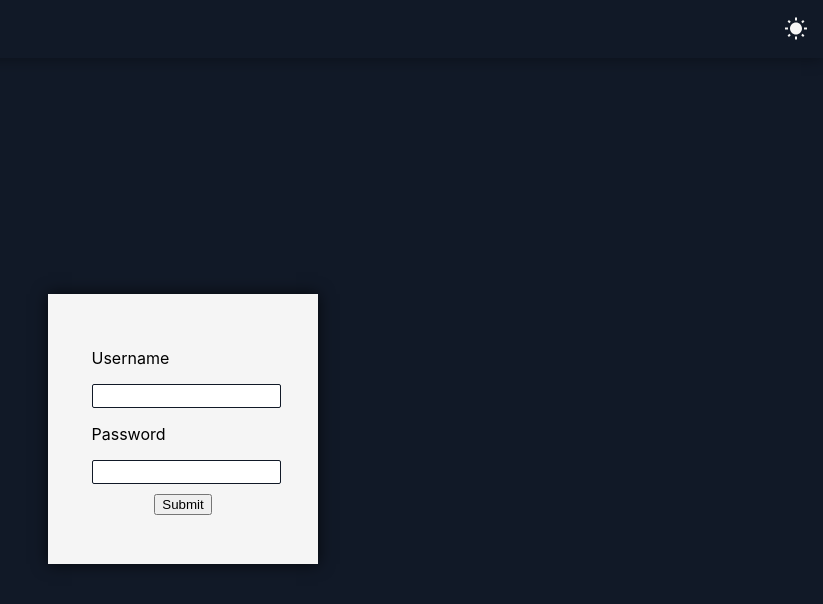
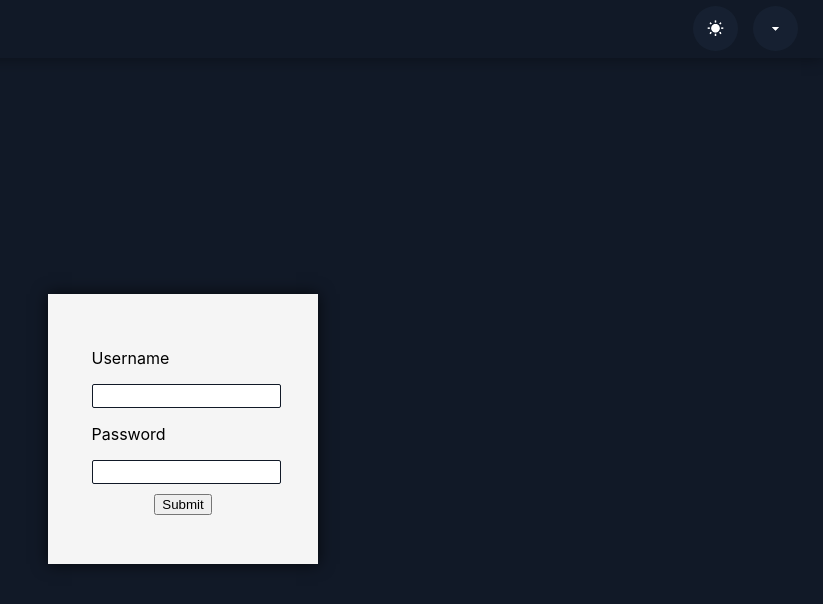
Before and after one commit to Kvek/fitness-tracker, a React (Create React App) app: page / in a window 1280 px wide. Shown: the top 604 px of the page, without its empty margins (457-1280 px from the left). Built offline with nearby package versions, Linux system fonts and the light colour scheme.

Commit message:
Added Navbar menu

```diff
--- a/package.json
+++ b/package.json
@@ -3,6 +3,7 @@
   "version": "0.1.0",
   "private": true,
   "dependencies": {
+    "@atlaskit/css-reset": "^6.0.5",
     "@material-ui/core": "^4.11.3",
     "@material-ui/icons": "^4.11.2",
     "@reach/router": "^1.3.4",
@@ -13,6 +14,7 @@
     "react-dom": "^17.0.1",
     "react-redux": "^7.2.2",
     "react-scripts": "4.0.2",
+    "react-transition-group": "^4.4.1",
     "redux": "^4.0.5",
     "redux-devtools-extension": "^2.13.8",
     "styled-components": "^5.2.1",
--- a/src/components/Navbar.tsx
+++ b/src/components/Navbar.tsx
@@ -1,8 +1,14 @@
 import { useEffect, useState } from "react";
 import { useDispatch } from "react-redux";
 
-import { Brightness2Outlined, WbSunny } from "@material-ui/icons";
+import {
+  ArrowDropDown,
+  Brightness2Outlined,
+  WbSunny,
+} from "@material-ui/icons";
 
+import { NavbarIcon } from "./NavbarIcon";
+import { NavbarMenu } from "./NavbarMenu";
 import { styled } from "global-theme";
 import { setDarkTheme } from "store/theme/actions";
 
@@ -13,17 +19,12 @@
   align-items: center;
   justify-content: flex-end;
   padding: 5px 15px;
-  width: calc(100% - 30px);
-
-  svg {
-    cursor: pointer;
-    color: ${({ theme }) => theme.color};
-    transition: ${({ theme }) => `color ${theme.transition.speed} ease-in`};
-  }
+  position: relative;
 `;
 
 const Navbar = () => {
   const [toggleDarkTheme, setToggleDarkTheme] = useState(true);
+  const [showMenu, setShowMenu] = useState(false);
   const dispatch = useDispatch();
 
   const toggleTheme = () => setToggleDarkTheme((prevState) => !prevState);
@@ -32,16 +33,23 @@
     dispatch(setDarkTheme(toggleDarkTheme));
   }, [toggleDarkTheme]);
 
+  const iconToggle = toggleDarkTheme ? (
+    <WbSunny />
+  ) : (
+    <Brightness2Outlined style={{ transform: "rotate(150deg)" }} />
+  );
+
   return (
     <NavBarContainer>
-      {toggleDarkTheme ? (
-        <WbSunny onClick={toggleTheme} />
-      ) : (
-        <Brightness2Outlined
-          onClick={toggleTheme}
-          style={{ transform: "rotate(150deg)" }}
-        />
-      )}
+      <NavbarIcon onClick={toggleTheme} icon={iconToggle} />
+      <NavbarIcon
+        icon={<ArrowDropDown />}
+        onIconHover={() => setShowMenu(true)}
+        onIconLeave={() => setShowMenu(false)}
+        open={showMenu}
+      >
+        <NavbarMenu />
+      </NavbarIcon>
     </NavBarContainer>
   );
 };
--- /dev/null
+++ b/src/components/NavbarIcon.tsx
@@ -0,0 +1,78 @@
+import { ReactElement } from "react";
+import { useSelector } from "react-redux";
+
+import { styled } from "global-theme";
+import { AppState } from "store/rootType";
+
+type IconContainerType = {
+  isDarkTheme: boolean;
+};
+
+const NavbarIconContainer = styled.div`
+  margin: 0 5px;
+  width: 50px;
+`;
+
+const NavbarIconInnerContainer = styled.div`
+  height: 100%;
+  display: flex;
+  align-items: center;
+  justify-content: center;
+  position: absolute;
+  top: 0;
+`;
+
+const IconContainer = styled.span<IconContainerType>`
+  width: 45px;
+  height: 45px;
+  cursor: pointer;
+  display: flex;
+  align-items: center;
+  justify-content: center;
+  border-radius: 50%;
+  transition: filter 0.15s ease-in;
+  background-color: ${({ theme }) => theme.iconBgColor};
+  filter: brightness(1.25);
+
+  &:hover {
+    background-color: ${({ theme }) => theme.iconBgColor};
+    filter: ${({ isDarkTheme }) =>
+      isDarkTheme ? "brightness(1.7)" : "brightness(1.25)"};
+  }
+
+  svg {
+    width: 17px;
+    height: 17px;
+    color: ${({ theme }) => theme.iconColor};
+    transition: ${({ theme }) => `color ${theme.transition.speed} ease-in`};
+  }
+`;
+
+export const NavbarIcon = ({
+  icon,
+  open,
+  children,
+  onClick,
+  onIconHover,
+  onIconLeave,
+}: {
+  children?: any;
+  open?: boolean;
+  icon: ReactElement;
+  onClick?: () => void;
+  onIconHover?: () => void;
+  onIconLeave?: () => void;
+}) => {
+  const isDarkTheme = useSelector((state: AppState) => state.theme.isDarkTheme);
+
+  return (
+    <NavbarIconContainer onMouseEnter={onIconHover} onMouseLeave={onIconLeave}>
+      <NavbarIconInnerContainer>
+        <IconContainer isDarkTheme={isDarkTheme} onClick={onClick}>
+          {icon}
+        </IconContainer>
+        <span>{open && children}</span>
+      </NavbarIconInnerContainer>
+    </NavbarIconContainer>
+  );
+};
--- /dev/null
+++ b/src/components/NavbarMenu.tsx
@@ -0,0 +1,17 @@
+import styled from "styled-components";
+
+const MenuContainer = styled.nav`
+  display: flex;
+  width: 200px;
+  height: 100%;
+  border-radius: 5px;
+  min-height: 200px;
+  position: absolute;
+  bottom: 0;
+  top: 58px;
+  transform: translateX(-100%);
+  background-color: ${({ theme }) => theme.iconBgColor};
+  box-shadow: 0 0 15px rgb(0 0 0 / 20%);
+`;
+
+export const NavbarMenu = () => <MenuContainer />;
--- a/src/global-theme.tsx
+++ b/src/global-theme.tsx
@@ -3,11 +3,15 @@
 const lightTheme = {
   bgColor: "#f5f5f5",
   color: "#111927",
+  iconBgColor: "#a5a5a5",
+  iconColor: "#3a3a3a",
 };
 
 const darkTheme = {
   bgColor: "#111927",
   color: "#f5f5f5",
+  iconBgColor: "#121a27",
+  iconColor: "#f5f5f5",
 };
 
 export const globalTheme = {
@@ -26,6 +30,8 @@
 export type GlobalThemeType = {
   bgColor: string;
   color: string;
+  iconColor: string;
+  iconBgColor: string;
   transition: typeof globalThemeVariables.transition;
   primaryColor: string;
   secondaryColor: string;
--- a/src/index.js
+++ b/src/index.js
@@ -3,6 +3,7 @@
 
 import "./index.css";
 
+import "@atlaskit/css-reset";
 import { App } from "./App";
 import reportWebVitals from "./reportWebVitals";
 import { store } from "./store/store";
```
Also changed, not shown: .eslintrc.js, 1 other file (tests, documents, lock files or other folders).
